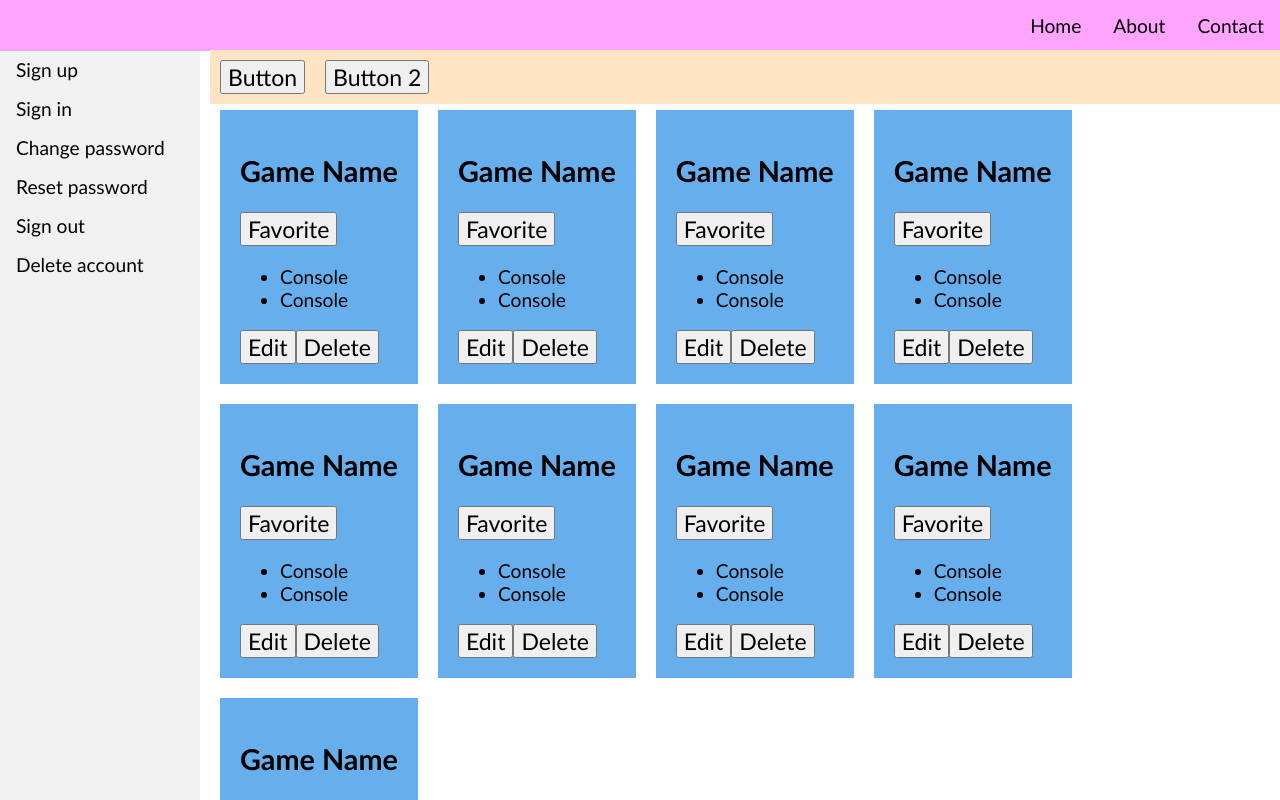
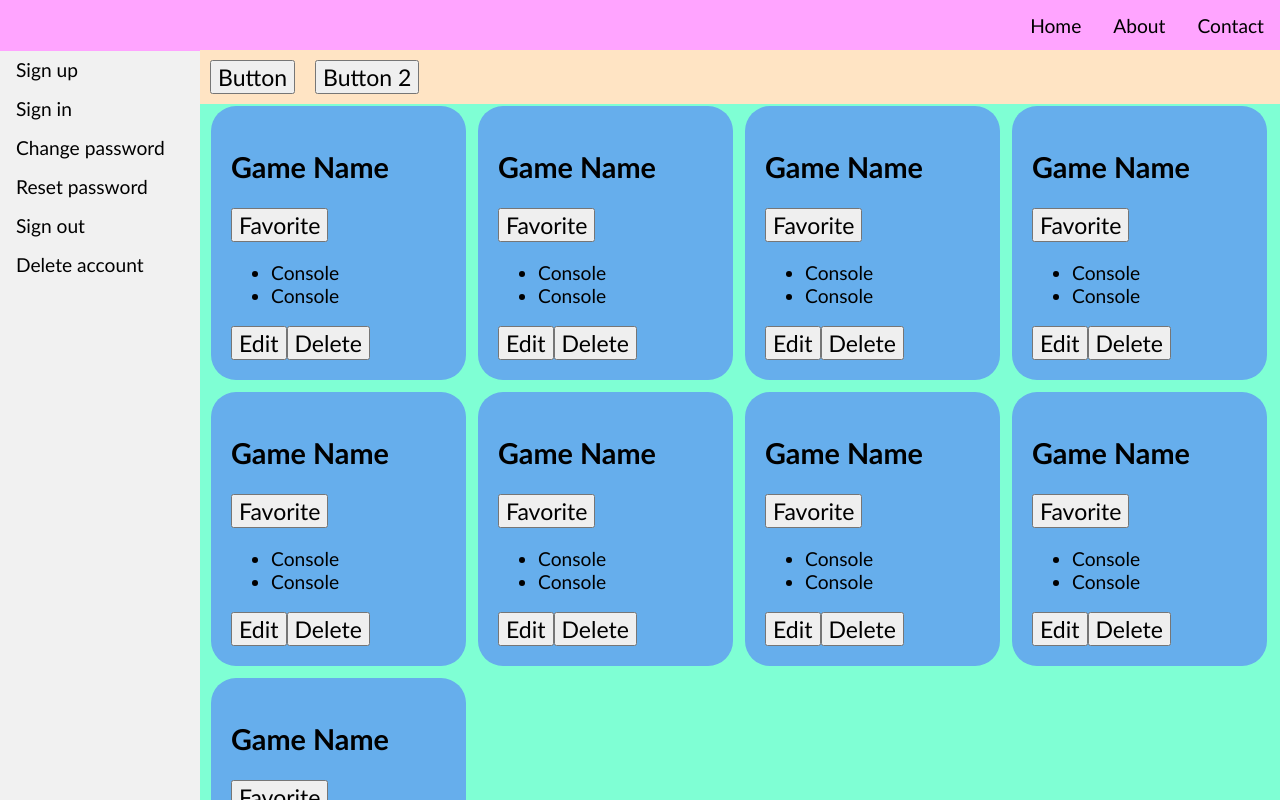
Before and after one commit to emilygranville/videogamelist, a React (Vite) app in the folder website/video-game-list/: page / in a window 1280 px wide. Shown: the top 800 px of the page. Built offline with nearby package versions, Linux system fonts and the light colour scheme.

Commit message:
more css aligning--COLORS JUST TO SEE THINGS MORE EASILY

```diff
--- a/website/video-game-list/src/styles/MainBody.css
+++ b/website/video-game-list/src/styles/MainBody.css
@@ -1,7 +1,7 @@
 .mainBody {
-    margin-left: 210px;
-    margin-right: 10px;
+    margin-left: 200px;
     margin-top: 50px;
+    background-color: aquamarine;
 }
 
 .mainBody__consoleList {
@@ -22,4 +22,5 @@
     display: inline-flex;
     flex-wrap: wrap;
     overflow: auto;
+    padding-left: 5px;
 }
--- a/website/video-game-list/src/styles/VideoGameCard.css
+++ b/website/video-game-list/src/styles/VideoGameCard.css
@@ -1,6 +1,7 @@
 .videoGameCard {
     background-color: rgb(102, 174, 236);
-    margin: 0%;
     padding: 20px;
-    margin: 10px;
+    margin: 6px;
+    width: calc(20%);
+    border-radius: 25px;
 }
```
